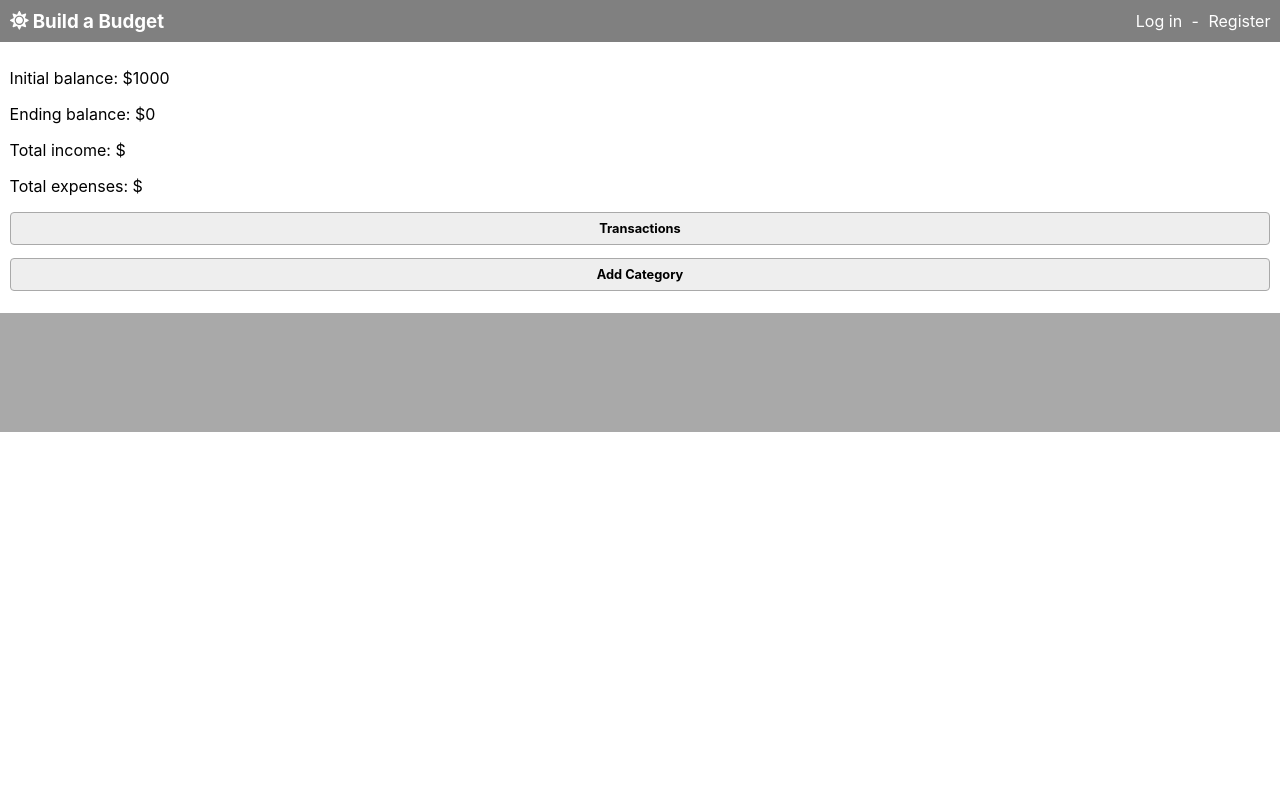
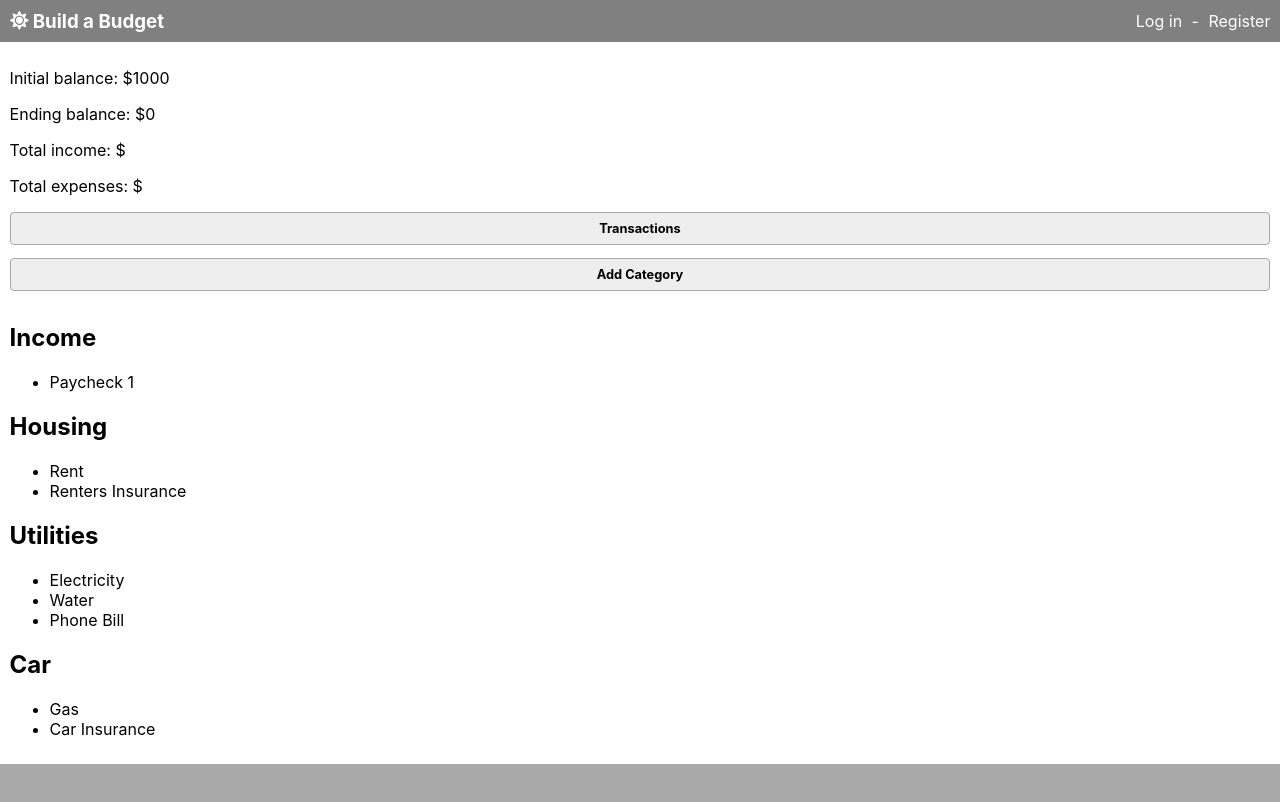
Before and after one commit to alextowe/budget-app-client, a React (Create React App) app: page / in a window 1280 px wide. Shown: the top 802 px of the page. Built offline with nearby package versions, Linux system fonts and the light colour scheme.

Commit message:
displayed expenses for each category

```diff
--- a/src/components/Category/Category.js
+++ b/src/components/Category/Category.js
@@ -6,18 +6,30 @@ export default class Category extends Component {
     open: true,
   }
 
+  filterItems() {
+    const { c } = this.props
+  }
+
   renderExpenses() {
+    const { category } = this.props
     const { expenses = [] } = this.props
-    return expenses.map(expense => {
-      // display expenses
-    })
+    const categoryExpenses = expenses.filter(expense => (
+      expense.category_id === category.id
+    ))
+
+    return categoryExpenses.map(expense => (
+      <li className='Expense'>
+        {expense.name}
+      </li>
+    ))
   }
 
   render() {
-
+    const { category } = this.props
     return (
       <Section className='Category'>
-        {this.renderExpenses()}
+        <h2>{category.name}</h2>
+        <ul>{this.renderExpenses()}</ul>
       </Section>
     )
   }
--- a/src/routes/BudgetPage/BudgetPage.js
+++ b/src/routes/BudgetPage/BudgetPage.js
@@ -14,19 +14,13 @@ export default class BudgetPage extends Component {
     const { categories = [] } = this.context
     const { expenses = [] } = this.context
 
-    return categories.map(category => {
-      const categoryExpenses = expenses.filter(expense =>
-        category.id === expense.category_id)
-
-      return (
-        <Category
-          key={category.id}
-          category={category}
-          expenses={categoryExpenses}
-        />
-      )
-    })
-
+    return categories.map(category => (
+      <Category
+        key={category.id}
+        category={category}
+        expenses={expenses}
+      />
+    ))
   }
 
   render() {
```
